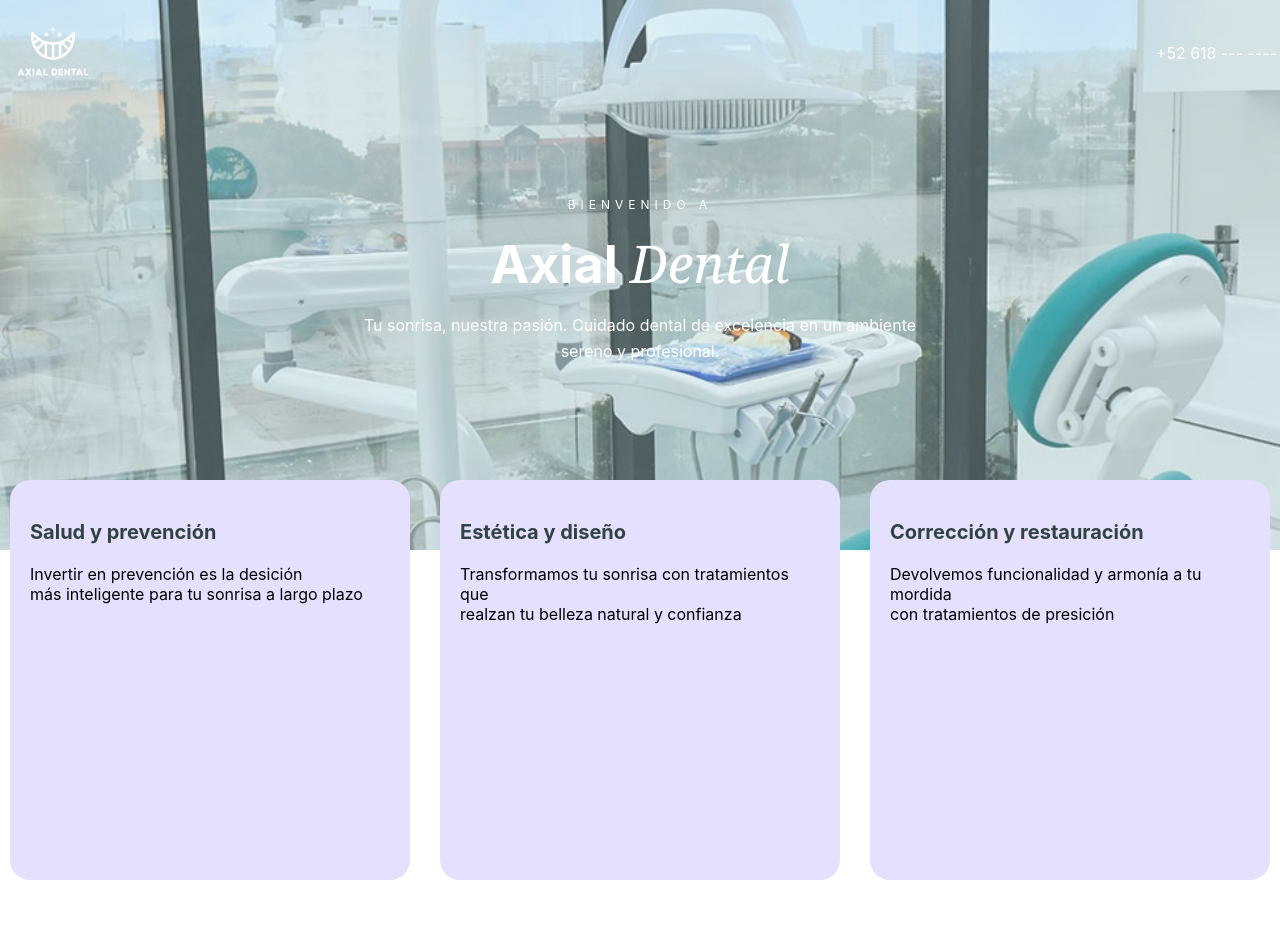
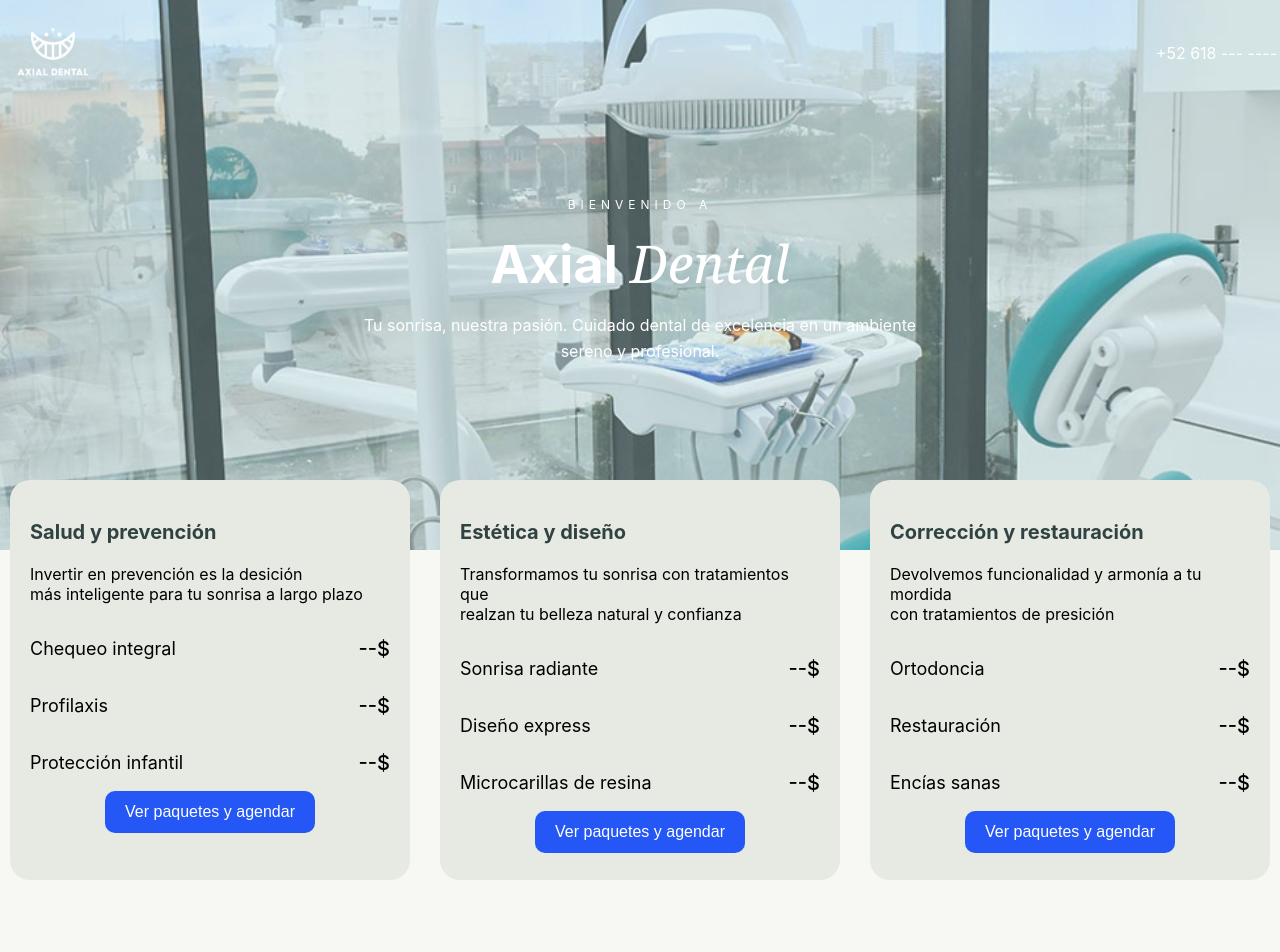
Before and after one commit to AntooGuevara/axial_dental, a React (Create React App) app: page / in a window 1280 px wide. Shown: the top 952 px of the page. Built offline with nearby package versions, Linux system fonts and the light colour scheme.

Commit message:
diseño de los botones, cambio del fondo y mejoras en colores

```diff
--- a/src/App.css
+++ b/src/App.css
@@ -36,3 +36,9 @@
     transform: rotate(360deg);
   }
 }
+
+
+body{
+    background-color: #F7F8F4;
+
+}
--- a/src/App.js
+++ b/src/App.js
@@ -11,6 +11,7 @@
 function App() {
   return (
     <div className="App">
+
         <Fondo/>
         <NavBar/>
         <Contenedores/>
--- a/src/components/contenedores.jsx
+++ b/src/components/contenedores.jsx
@@ -9,10 +9,27 @@
     <section className='contenedores'>
 
         <div className='contenedor'>
+
             <p className='titulo'>Salud y prevención</p>
             <p className='info'>Invertir en prevención es la desición <br/>
                 más inteligente para tu sonrisa a largo plazo
             </p>
+
+            <div className='fila-servicio'>
+                <p className='servicios'>Chequeo integral</p>
+                <span className='precios'> --$</span>
+            </div>
+            <div className='fila-servicio'>
+                <p className='servicios'>Profilaxis</p>
+                <span className='precios'> --$</span>
+            </div>
+            <div className='fila-servicio'>
+                <p className='servicios'>Protección infantil</p>
+                <span className='precios'> --$</span>
+            </div>
+            <div className='botones'>
+                <button className='botones-agendar'>Ver paquetes y agendar</button>
+            </div>
         </div>
 
         <div className='contenedor'>
@@ -20,6 +37,23 @@
             <p className='info'>Transformamos tu sonrisa con tratamientos que <br/>
                 realzan tu belleza natural y confianza
             </p>
+            <div className='fila-servicio'>
+                <p className='servicios'>Sonrisa radiante</p>
+                <span className='precios'> --$</span>
+            </div>
+            <div className='fila-servicio'>
+                <p className='servicios'>Diseño express</p>
+                <span className='precios'> --$</span>
+            </div>
+            <div className='fila-servicio'>
+                <p className='servicios'>Microcarillas de resina</p>
+                <span className='precios'> --$</span>
+            </div>
+
+            <div className='botones'>
+                <button className='botones-agendar'>Ver paquetes y agendar</button>
+            </div>
+
         </div>
 
         <div className='contenedor'>
@@ -27,6 +61,24 @@
             <p className='info'>Devolvemos funcionalidad y armonía a tu mordida <br/>
                 con tratamientos de presición
             </p>
+
+            <div className='fila-servicio'>
+                <p className='servicios'>Ortodoncia</p>
+                <span className='precios'> --$</span>
+            </div>
+            <div className='fila-servicio'>
+                <p className='servicios'>Restauración</p>
+                <span className='precios'> --$</span>
+            </div>
+            <div className='fila-servicio'>
+                <p className='servicios'>Encías sanas</p>
+                <span className='precios'> --$</span>
+            </div>
+
+            <div className='botones'>
+                <button className='botones-agendar'>Ver paquetes y agendar</button>
+            </div>
+
         </div>
     </section>
     {/* contenedor del mapa y horarios */}
@@ -35,7 +87,7 @@
 
         <div className='mapa-contenedor'>
             <iframe
-            src="https://www.google.com/maps/embed?pb=!1m18!1m12!1m3!1d3643.771367830732!2d-104.65095699999999!3d24.0391263!2m3!1f0!2f0!3f0!3m2!1i1024!2i768!4f13.1!3m3!1m2!1s0x869bb7d0ecdbbe37%3A0xb0460762e498cb8!2sPedro%20%C3%81vila%20Nevarez%20605%2C%20Armando%20del%20Castillo%20Franco%2C%2034214%20Durango%2C%20Dgo.!5e0!3m2!1ses!2smx!4v1790580975271!5m2!1ses!2smx"
+            src="https://www.google.com/maps/embed?pb=!1m18!1m12!1m3!1d3643.771367830732!2d-104.65095699999999!3d24.0391263!2m3!1f0!2f0!3f0!3m2!1i1024!2i768!4f13.1!3m3!1m2!1s0x869bb7d0ecdbbe37$3A0xb0460762e498cb8!2sPedro$20$C3$81vila$20Nevarez$20605$2C$20Armando$20del$20Castillo$20Franco$2C$2034214$20Durango$2C$20Dgo.!5e0!3m2!1ses!2smx!4v1790580975271!5m2!1ses!2smx"
             width="600"
             height="450"
             style={{ border: 0 }}
--- a/src/components/styles/contenedores.css
+++ b/src/components/styles/contenedores.css
@@ -16,7 +16,7 @@
     height: 400px;
     box-sizing: border-box;
     padding: 20px;
-    background-color: #e6e0ff;
+    background-color: #E7E9E3  ;
     border-radius: 20px;
 }
 
@@ -30,6 +30,40 @@
     font-size: 10px;
     color: #7C8785;
 }
+
+.servicios{
+    font-size: 18px;
+    font-weight:400;
+}
+
+.precios{
+    font-size: 20px;
+    font-weight: 500;
+}
+
+.fila-servicio {
+    display: flex;
+    justify-content: space-between;
+    align-items: center;
+}
+
+/* diseño de los botones*/
+.botones-agendar {
+    background-color: #2457F5;
+    color: white;
+    border: none;
+    border-radius: 10px;
+    padding: 12px 20px;
+    font-size: 16px;
+    cursor: pointer;
+}
+
+.botones {
+    display: flex;
+    justify-content: center;
+    gap: 15px;
+}
+
  /* diseño del mapa */
 
 .mapa{
@@ -54,7 +88,7 @@
 .horarios {
     width: 50%;
     padding: 10px;
-    background-color: #E7E9E3;
+    background-color: #E7E9E3  ;
     box-sizing: border-box;
 }
 
```
